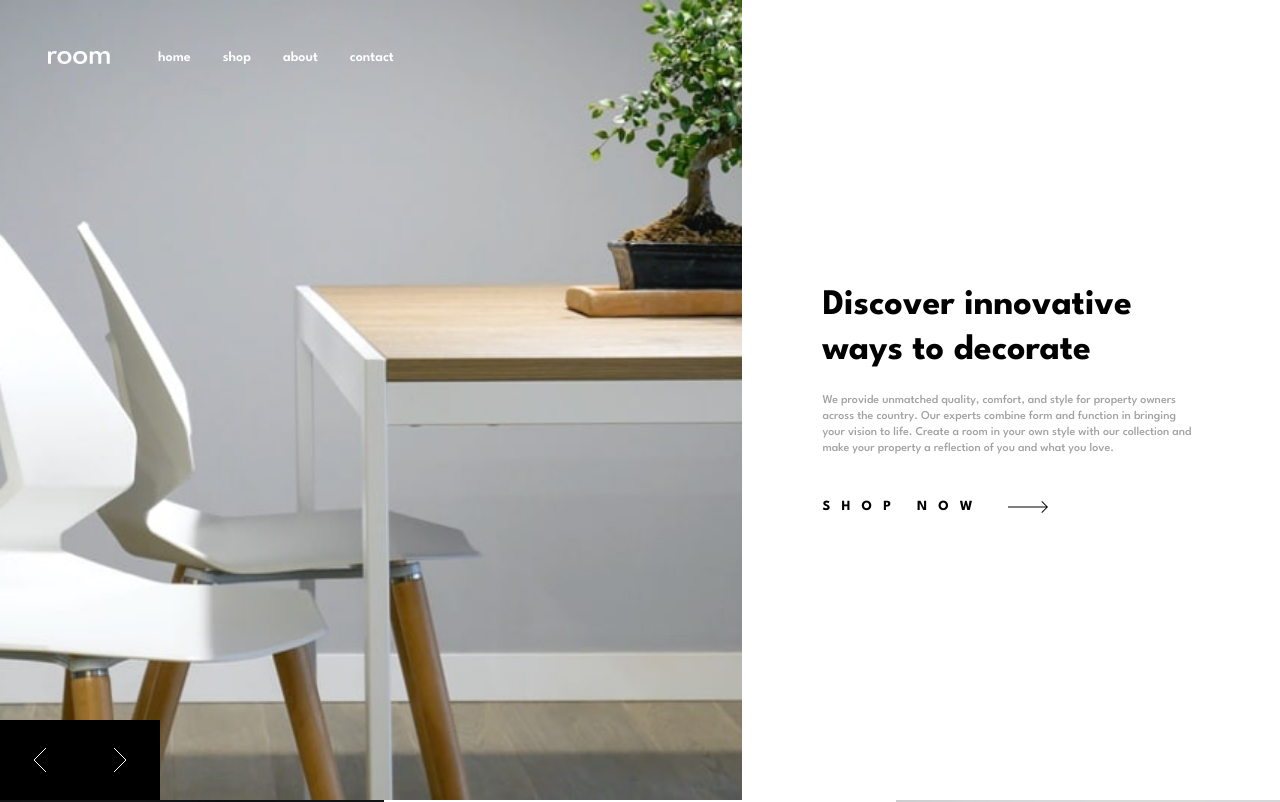
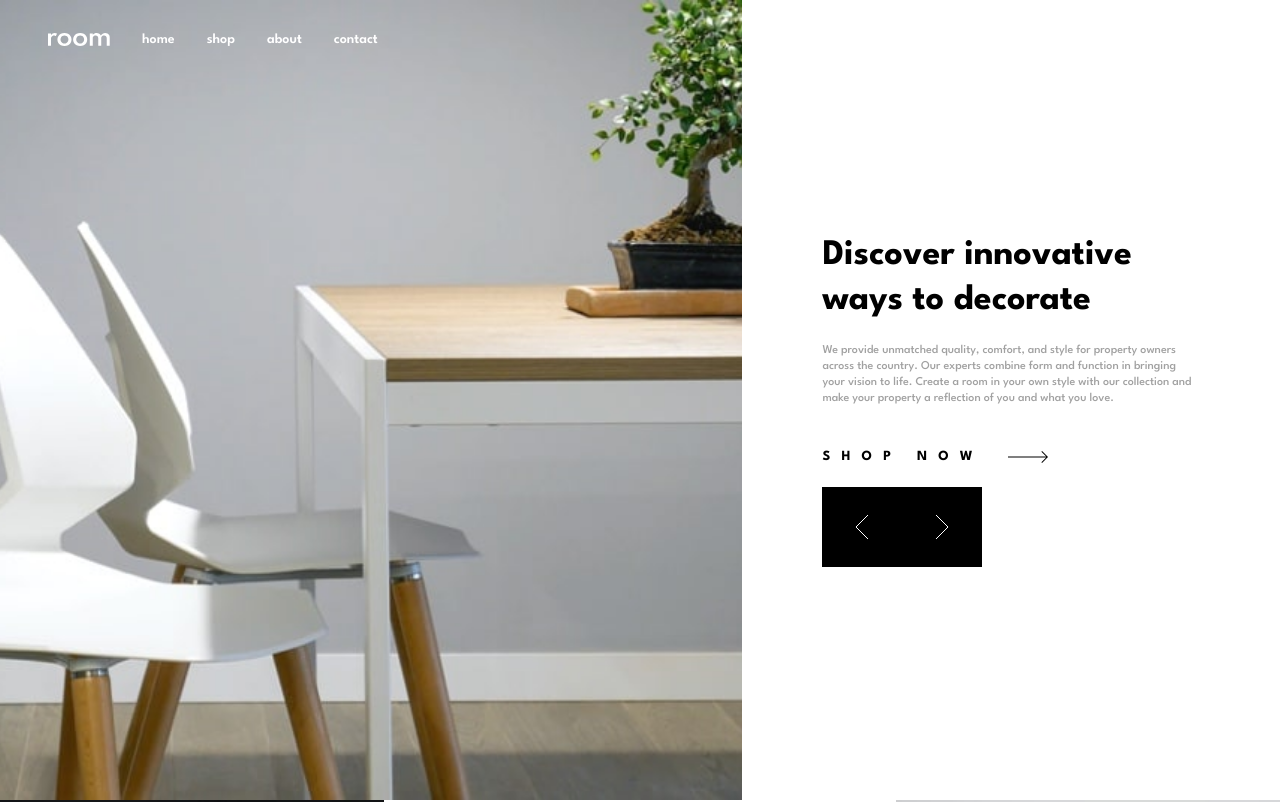
Before and after one commit to Atuleojonugwa/Room-Homepage, a React (Vite) app: page / in a window 1280 px wide. Shown: the top 802 px of the page. Built offline with nearby package versions, Linux system fonts and the light colour scheme.

Commit message:
fix mobile navigation

```diff
--- a/src/Components/Homepage.jsx
+++ b/src/Components/Homepage.jsx
@@ -62,6 +62,7 @@ const Slides = [
   },
 ];
 
+
 function Homepage() {
   const [currentSlide, setCurrentSlide] = useState(0);
   const [openMenu, setOpenMenu] = useState(false);
@@ -93,53 +94,74 @@ function Homepage() {
   return (
     <div className="flex flex-col md:flex-row w-full md:h-150 sm:min-h-screen">
       <div className="relative w-full md:w-[58%] h-[50vh] md:h-auto">
+        <img src={activeSlide.Image} alt="hero-Image" className="w-full h-full object-cover" />
 
-        <img src={activeSlide.Image} alt="hero-Image" className="w-full h-full object-cover" />
-        <div className="absolute top-0 left-0 flex items-center  w-full pt-14 p-6 md:p-12 gap-12">
-          {/* Mobile menu icon */}
-          <button className="md:hidden text-white text-3xl" onClick={() => setOpenMenu(true)}>
-            ☰
+
+        <nav
+          className={`
+    fixed top-0 left-0 w-full h-20
+    gap-8
+    flex items-center justify-between
+    px-6 md:px-12
+
+
+    ${openMenu ? "bg-white" : "bg-transparent"}
+    md:bg-transparent`}
+        >
+          {/* Left: close / hamburger */}
+          <button
+            className="md:hidden text-2xl"
+            onClick={() => setOpenMenu(!openMenu)}
+          >
+            {openMenu ? "✕" : "☰"}
           </button>
 
-          <img src={logo} alt="Room logo" className="mx-auto md:mx-0" />
-          <nav className="hidden md:flex gap-8">
+
+     {/* Center logo */}
+<img
+  src={logo}
+  alt="Room logo"
+  className={`mx-auto md:mx-0 transition-all duration-300
+    ${openMenu ? "hidden" : "block"} md:block
+  `}
+/>
+
+
+          {/* Links */}
+          <div
+            className={`
+     w-full
+    flex  gap-8 font-semibold
+    bg-white py-6
+    md:static md:bg-transparent md:py-0
+    ${openMenu ? "flex" : "hidden"}
+    md:flex md:items-center
+  `}
+          >
+
             {["home", "shop", "about", "contact"].map((item) => (
               <a
                 key={item}
                 href={`#${item}`}
-                className="text-white text-sm font-semibold lowercase
-                    relative
-                    after:content-['']
-                    after:absolute
-                    after:left-0
-                    after:-bottom-1.5
-                    after:w-full
-                    after:h-0.5
-                    after:bg-white
-                    after:scale-x-0
-                    after:origin-center
-                    after:transition-transform
-                    after:duration-300
-                    hover:after:scale-x-100
-                "
+                className="
+          text-black md:text-white
+          lowercase text-sm font-semibold
+          relative
+          after:content-['']
+          after:absolute after:left-0 after:-bottom-1.5
+          after:w-full after:h-0.5 after:bg-current
+          after:scale-x-0 after:transition-transform
+          hover:after:scale-x-100
+        "
               >
                 {item}
               </a>
             ))}
-          </nav>
-        </div>
-        {/* -------- Mobile Menu Overlay -------- */}
-        {openMenu && (
-          <div className="absolute top-0 left-0 w-full bg-white p-6 flex justify-between items-center z-50 shadow-lg">
-            <button onClick={() => setOpenMenu(false)} className="text-2xl">✕</button>
-            <nav className="flex gap-6 font-semibold">
-              {["home", "shop", "about", "contact"].map(i => (
-                <a key={i} className="uppercase">{i}</a>
-              ))}
-            </nav>
           </div>
-        )}
+        </nav>
+
       </div>
+
 
       <div className="w-full md:w-[42%] flex flex-col justify-center p-10 md:px-20 gap-5">
 
@@ -158,7 +180,8 @@ function Homepage() {
           </span>
         </button>
 
-        <div className="flex absolute bottom-0 left-0">
+
+        <div className="flex">
           <SliderButton onClick={prevSlide}>
             <Angleleft />
           </SliderButton>
```
